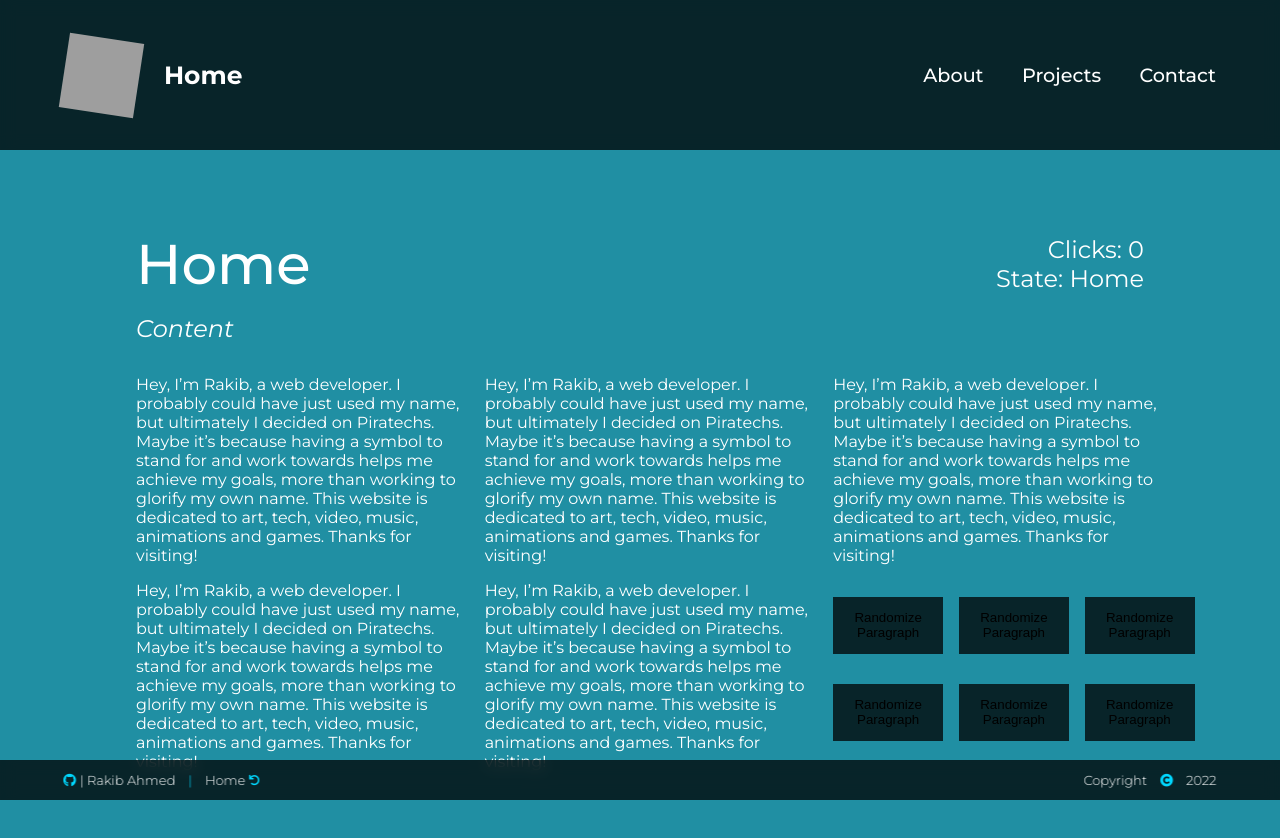
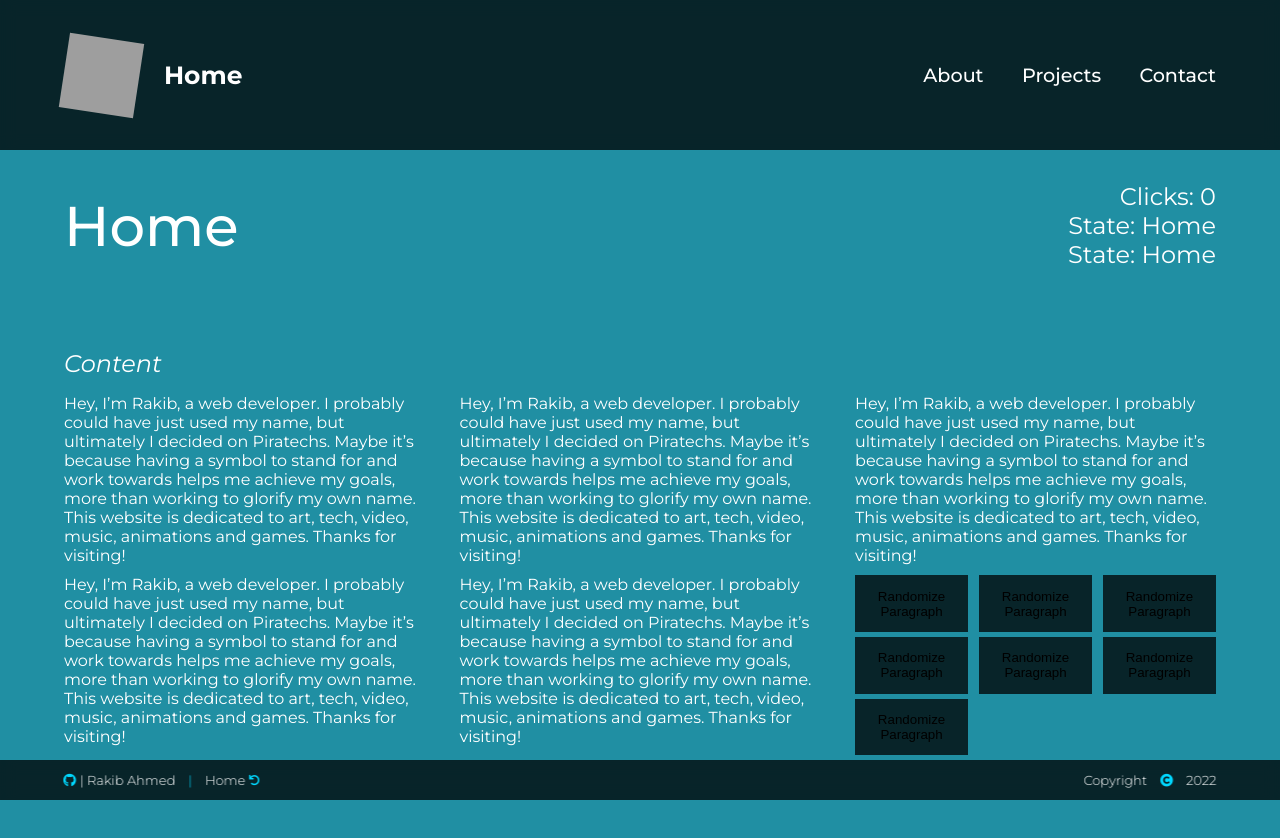
Before and after one commit to strawhat19/Next-13-Treasure-Game, a Next.js app: page / in a window 1280 px wide. Shown: the top 838 px of the page. After the commit the page ends 800 px from the top, so only its background shows below. Built offline with nearby package versions, Linux system fonts and the light colour scheme; grey boxes are pictures that could not be loaded.

Commit message:
Grid Gap

```diff
--- a/app/about/about.tsx
+++ b/app/about/about.tsx
@@ -9,7 +9,7 @@ export default function About() {
       setState({
         ...state,
         updates: state.updates+1,
-        // page: window.location.pathname.replace(`/`,``),
+        page: window.location.pathname.replace(`/`,``),
       });
       setPage(window.location.pathname.replace(`/`,``));
       console.log(`About`, state);
@@ -19,7 +19,7 @@ export default function About() {
         <h1>About</h1>
         <div className="column rightColumn">
             <h2>Clicks: {state.updates}</h2>
-            <h2>State: {page}</h2>
+            <h2>State: {capitalizeAllWords(page)}</h2>
             <h2>State: {state.page == `` ? `Home` : capitalizeAllWords(state.page)}</h2>
         </div>
     </div>
--- a/app/contact/contact.tsx
+++ b/app/contact/contact.tsx
@@ -3,7 +3,7 @@ import { useContext, useEffect } from 'react';
 import { capitalizeAllWords, StateContext } from '../home';
 
 export default function Contact() {
-    const { state, setState } = useContext(StateContext);
+    const { state, setState, page, setPage } = useContext(StateContext);
 
     useEffect(() => {
       setState({
@@ -11,6 +11,7 @@ export default function Contact() {
         updates: state.updates+1,
         page: window.location.pathname.replace(`/`,``),
       });
+      setPage(window.location.pathname.replace(`/`,``));
       console.log(`Contact`, state);
     }, [])
 
@@ -18,6 +19,7 @@ export default function Contact() {
         <h1>Contact</h1>
         <div className="column rightColumn">
             <h2>Clicks: {state.updates}</h2>
+            <h2>State: {capitalizeAllWords(page)}</h2>
             <h2>State: {state.page == `` ? `Home` : capitalizeAllWords(state.page)}</h2>
         </div>
     </div>
--- a/app/home.tsx
+++ b/app/home.tsx
@@ -12,7 +12,7 @@ export const capitalizeAllWords = (string: any) => {
 
 export default function Home() {
   const custom = (e: any) => console.log(e);
-  const { state, setState } = useContext(StateContext);
+  const { state, setState, page, setPage } = useContext(StateContext);
 
   const shuffle = (array: any) => {
     let currentIndex = array.length, randomIndex;
@@ -35,18 +35,23 @@ export default function Home() {
       updates: state.updates+1,
       page: window.location.pathname.replace(`/`,``),
     });
+    setPage(window.location.pathname.replace(`/`,``));
     console.log(`Home`, state);
   }, [])
 
   return <div className={`inner pageInner`}>
     <section className={`topContent`}>
+      <div className="inner">
         <h1>Home</h1>
         <div className={`column rightColumn`}>
             <h2>Clicks: {state.updates}</h2>
+            <h2>State: Home</h2>
             <h2>State: {state.page == `` ? `Home` : capitalizeAllWords(state.page)}</h2>
+        </div>
       </div>
     </section>
     <section>
+     <div className="inner">
       <article>
           <h2><i>Content</i></h2>
           <div className="grid">
@@ -62,9 +67,11 @@ export default function Home() {
               <div className="gridItem"><button onClick={randomize}>Randomize Paragraph</button></div>
               <div className="gridItem"><button onClick={randomize}>Randomize Paragraph</button></div>
               <div className="gridItem"><button onClick={randomize}>Randomize Paragraph</button></div>
+              <div className="gridItem"><button onClick={randomize}>Randomize Paragraph</button></div>
             </div>
           </div>
         </article>
+      </div>
     </section>
   </div>
 }
--- a/app/layout.tsx
+++ b/app/layout.tsx
@@ -35,16 +35,16 @@ export default function RootLayout({ children, } : { children: React.ReactNode;
         </head>
         <body>
           <header>
-            <div className="inner">
+            <nav className="inner">
               <Link className={`logo hoverLink`} href={`/`}>
                 <Image className={`logo reactLogo`} priority src={`/react.svg`} alt={`Logo`} width={`75`} height={`75`} /> Home
               </Link>
-              <div className="menu">
-                <Link className={`hoverLink`} href={`/about`}>About</Link>
-                <Link className={`hoverLink`} href={`/projects`}>Projects</Link>
-                <Link className={`hoverLink`} href={`/contact`}>Contact</Link>
-              </div>
-            </div>
+              <ul className="menu">
+                <li><Link className={`hoverLink`} href={`/about`}>About</Link></li>
+                <li><Link className={`hoverLink`} href={`/projects`}>Projects</Link></li>
+                <li><Link className={`hoverLink`} href={`/contact`}>Contact</Link></li>
+              </ul>
+            </nav>
           </header>
           <main>{children}</main>
           <footer>
--- a/app/projects/projects.tsx
+++ b/app/projects/projects.tsx
@@ -3,7 +3,7 @@ import { useContext, useEffect } from 'react';
 import { capitalizeAllWords, StateContext } from '../home';
 
 export default function Projects() {
-    const { state, setState } = useContext(StateContext);
+    const { state, setState, page, setPage } = useContext(StateContext);
 
     useEffect(() => {
       setState({
@@ -11,6 +11,7 @@ export default function Projects() {
         updates: state.updates+1,
         page: window.location.pathname.replace(`/`,``),
       });
+      setPage(window.location.pathname.replace(`/`,``));
       console.log(`Projects`, state);
     }, [])
 
@@ -18,6 +19,7 @@ export default function Projects() {
         <h1>Projects</h1>
         <div className="column rightColumn">
             <h2>Clicks: {state.updates}</h2>
+            <h2>State: {capitalizeAllWords(page)}</h2>
             <h2>State: {state.page == `` ? `Home` : capitalizeAllWords(state.page)}</h2>
         </div>
     </div>
--- a/styles/global.css
+++ b/styles/global.css
@@ -82,6 +82,7 @@ header .logo.reactLogo {
 header .menu {
   display: flex;
   grid-gap: 2em;
+  list-style: none;
   align-items: center;
   justify-content: flex-end;
 }
@@ -95,17 +96,22 @@ header .menu {
   justify-content: space-between;
 }
 .inner.pageInner {
+  width: 100%;
   flex-direction: column;
 }
 .inner section {
   width: 100%;
+  height: 100%;
   display: flex;
   grid-gap: 1em;
   margin: 0 auto;
+  padding: 2em 0;
   align-items: center;
   justify-content: space-between;
 }
 .inner section article {
+  width: 100%;
+  height: 100%;
   display: flex;
   grid-gap: 1em;
   flex-direction: column;
@@ -122,7 +128,8 @@ header .menu {
 
 main {
   width: 100%;
-  padding: 5em;
+  height: 100%;
+  padding: 0em;
   margin: 0 auto;
 }
 
@@ -141,11 +148,11 @@ a {
 }
 
 .grid {
+  gap: 3%;
+  padding: 0;
   width: 100%;
   display: grid;
-  grid-gap: 1em;
-  padding: 1em 0;
-  grid-template-columns: repeat(3, 33%);
+  grid-template-columns: repeat(3, minmax(30%, 1fr));
 }
 
 button {
@@ -157,14 +164,15 @@ button {
   transition: var(--transition);
 }
 button:hover {
+  filter: invert(1);
   box-shadow: 0 0 8px 0px black;
 }
 button:focus {
-  filter: invert(1);
+  filter: invert(1) brightness(1.5);
 }
 button:active {
+  transform: scale(1.1);
   box-shadow: inset 0 0 8px 0px black;
-  transform: scale(1.1);
 }
 
 footer {
--- a/styles/global.scss
+++ b/styles/global.scss
@@ -80,6 +80,7 @@ header {
     .menu {
         display: flex;
         grid-gap: 2em;
+        list-style: none;
         align-items: center;
         justify-content: flex-end;
     }
@@ -93,16 +94,21 @@ header {
     width: var(--containerWidth);
     justify-content: space-between;
     &.pageInner {
+        width: 100%;
         flex-direction: column;
     }
     section {
         width: 100%;
+        height: 100%;
         display: flex;
         grid-gap: 1em;
         margin: 0 auto;
+        padding: 2em 0;
         align-items: center;
         justify-content: space-between;
         article {
+            width: 100%;
+            height: 100%;
             display: flex;
             grid-gap: 1em;
             flex-direction: column;
@@ -121,7 +127,8 @@ header {
 
 main {
     width: 100%;
-    padding: 5em;
+    height: 100%;
+    padding: 0em;
     margin: 0 auto;
 }
 
@@ -140,11 +147,11 @@ a {
 }
 
 .grid {
+    gap: 3%;
+    padding: 0;
     width: 100%;
     display: grid;
-    grid-gap: 1em;
-    padding: 1em 0;
-    grid-template-columns: repeat(3, 33%);
+    grid-template-columns: repeat(3, minmax(30%, 1fr));
 }
 
 button {
@@ -154,18 +161,16 @@ button {
     cursor: pointer;
     background: var(--blackGlass);
     transition: var(--transition);
-
-    &:hover {
+    &:hover { // Mouse Over
+        filter: invert(1);
         box-shadow: 0 0 8px 0px black;
     }
-
-    &:focus {
-        filter: invert(1);
+    &:focus { // Active or Was Pushed
+        filter: invert(1) brightness(1.5);
     }
-
-    &:active {
+    &:active { // On Click
+        transform: scale(1.1);
         box-shadow: inset 0 0 8px 0px black;
-        transform: scale(1.1);
     }
 }
 
```
Also changed, not shown: 1 other file (tests, documents, lock files or other folders). Lines whose indentation alone changed are shown as unchanged.
